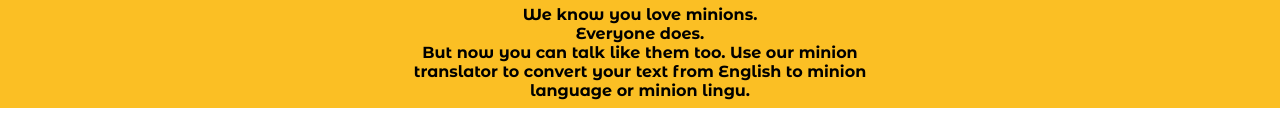
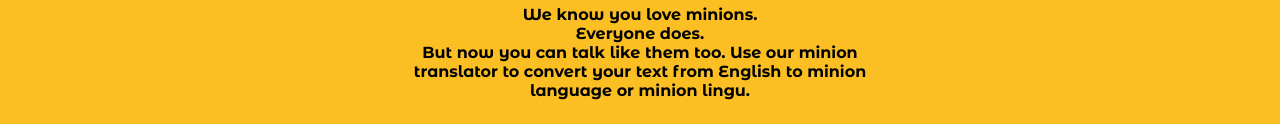
Before and after one commit to Saurabh071997/minionSpeak_webApp, a plain HTML site: page index.html in a window 1280 px wide. Shown: the part 774-898 px from the top of the page. Drawn offline with nearby package versions, Linux system fonts and the light colour scheme.

Commit message:
footer padding

```diff
--- a/styles.css
+++ b/styles.css
@@ -122,6 +122,7 @@ button{
     text-align: center;
     font-size: 1.5rem;
     padding-top: 1rem;
+
 }
 
 .footer-detail{
@@ -129,4 +130,5 @@ button{
     text-align: center;
     font-size: 1rem;
     max-width: 80%;
+    padding-bottom: 1rem;
 }
```
